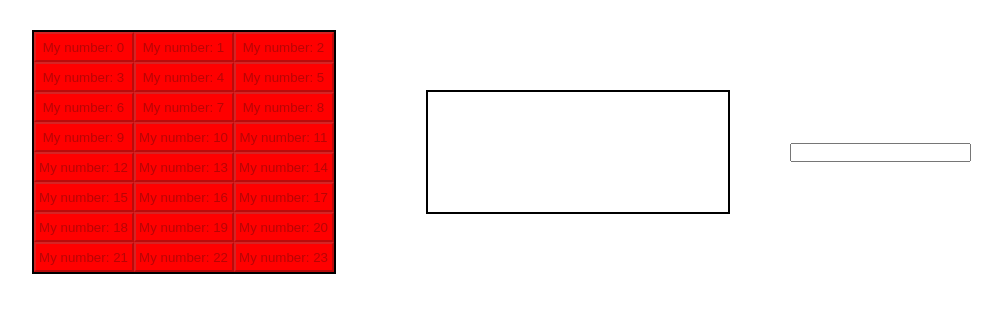
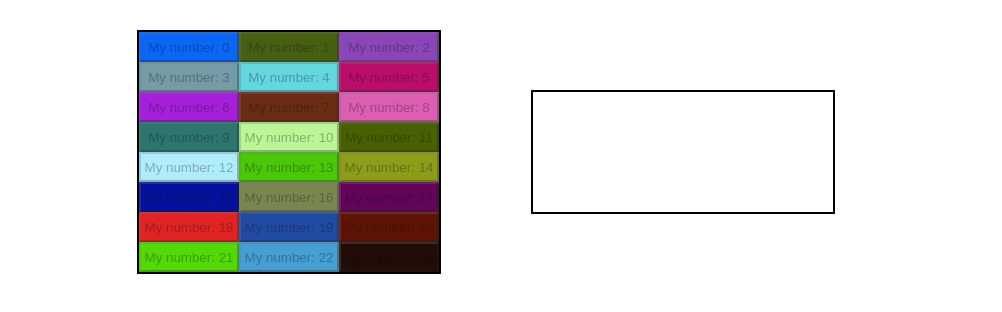
Before and after one commit to d6felix/dnd-gradient-background, a React app: page / in a window 1280 px wide. Shown: the top 312 px of the page, without its empty margins (154-1156 px from the left). Built offline with nearby package versions, Linux system fonts and the light colour scheme.

Commit message:
added gradient to background

```diff
--- a/src/App.scss
+++ b/src/App.scss
@@ -20,9 +20,4 @@
 .button {
     height: 30px;
     width: 100px;
-    background-color: red;
-
-    &__selected {
-        background-color: green;
-    }
 }
--- a/src/App.tsx
+++ b/src/App.tsx
@@ -1,11 +1,12 @@
-import React, { ReactNode, useEffect, useState } from "react";
-import Button from "./components/Button/Button";
+import React, { ReactNode, useState } from "react";
 import classNames from "classnames";
 
 import "./App.scss";
-import { useDrag, useDrop } from "react-dnd";
 import DragElement from "./components/DragElement/DragElement";
 import DropArea from "./components/DropArea/DropArea";
+import Button from "./components/Button/Button";
+import { ColorsTable } from "./data/colors";
+import { useGradientColor } from "./utils/useGradientColor";
 
 const STORE_SIZE: number = 24;
 const CALC_SIZE: number = 12;
@@ -36,16 +37,18 @@ export const App = () => {
         const button =
             (<DragElement
                 index={index}
-                type={selected[index].isSelected ? ItemTypes.CALC : ItemTypes.STORE} key={index}
+                type={selected[index].isSelected ? ItemTypes.CALC : ItemTypes.STORE}
+                key={index}
             >
-                <button
+                <Button
                     className={classNames("button", selected[index].isSelected && "button__selected")}
                     onClick={() => setInputValue(inputValue + index)}
                     disabled={!selected[index].isSelected}
+                    style={{ backgroundColor: ColorsTable[index] }}
                 >
                     My number: {index}
-                </button >
-            </DragElement>);
+                </Button >
+            </DragElement >);
         return ({ button });
     });
 
@@ -69,6 +72,8 @@ export const App = () => {
         );
     });
 
+
+    document.getElementsByTagName("body")[0].style.background = useGradientColor(selected);
     return (
         <div className={classNames("wrapper")} >
             <div className={classNames("container")}>
@@ -78,7 +83,6 @@ export const App = () => {
             <div className={classNames("container")}>
                 {calcZone}
             </div >
-            <input type="text" value={inputValue}></input>
         </div >
     );
 }
--- a/src/components/Button/Button.tsx
+++ b/src/components/Button/Button.tsx
@@ -2,7 +2,6 @@ import classNames from "classnames";
 import React from "react";
 
 export type ButtonProps = React.PropsWithChildren<{
-    loading?: boolean;
     children: React.ReactNode;
     disabled?: boolean;
     classname?: string;
@@ -11,7 +10,6 @@ export type ButtonProps = React.PropsWithChildren<{
 
 export const Button: React.FC<ButtonProps> = ({
     children,
-    loading = false,
     className = "",
     disabled = false,
     ...props
@@ -19,11 +17,12 @@ export const Button: React.FC<ButtonProps> = ({
     return (
         <button
             {...props}
-            disabled={loading || disabled}
+            disabled={disabled}
             className={classNames(
                 className,
             )}
         >
+            {children}
         </button>
     );
 };
--- /dev/null
+++ b/src/utils/useGradientColor.ts
@@ -0,0 +1,14 @@
+import { Selected } from "src/App";
+import { ColorsTable } from "../data/colors";
+import { useMemo } from "react";
+
+export const useGradientColor = (selected: Selected[]) => useMemo(() => {
+    let selectedColors = selected.filter((item) => item.isSelected)
+        .sort((a, b) => a.position - b.position)
+        .reduce((result, item) => {
+            const index = selected.findIndex(i => i.isSelected && i.position === item.position)
+            return result + ", " + ColorsTable[index];
+        }, "");
+
+    return `linear-gradient(90deg${selectedColors})`;
+}, [selected, ColorsTable]);
```
